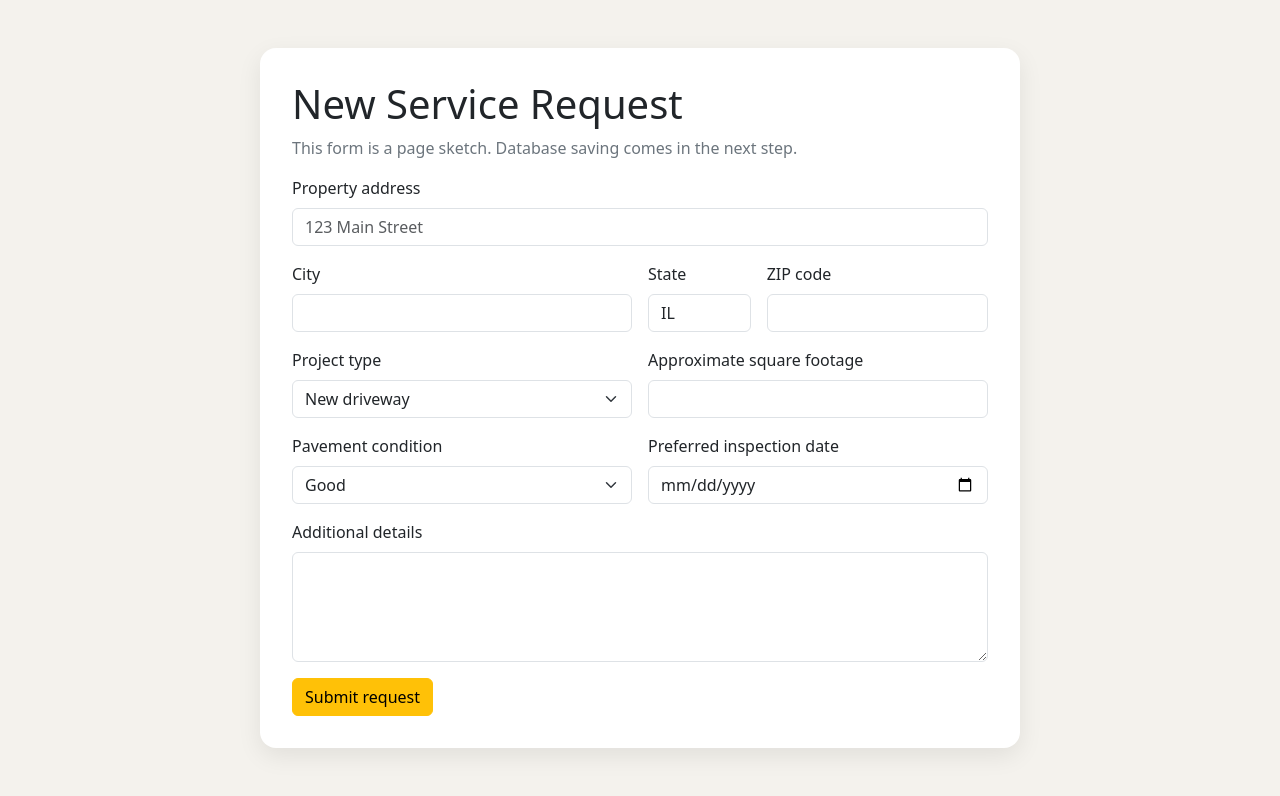
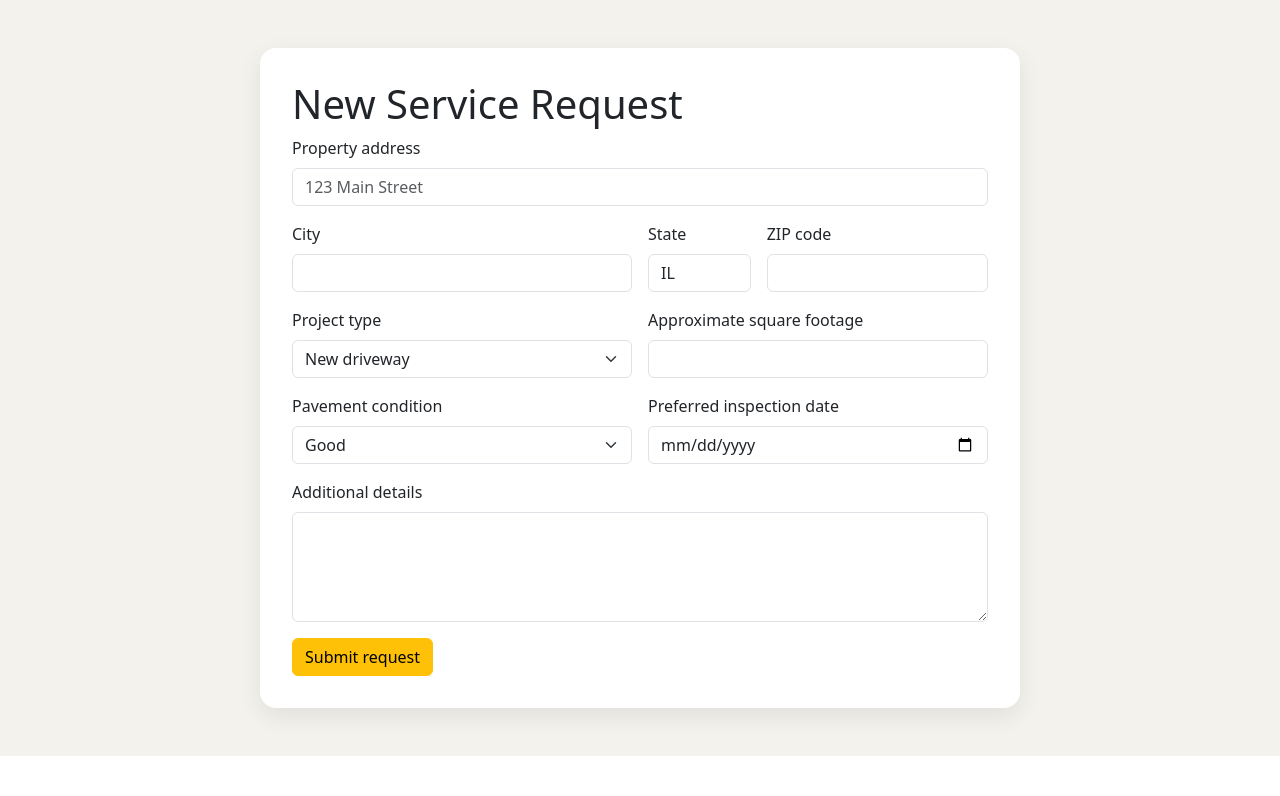
Before and after one commit to mayooo18/pavementconstruction, a Flask app: page /customer/request/new in a window 1280 px wide. Shown: the part 56-852 px from the top of the page. After the commit the page ends 812 px from the top, so only its background shows below. Run offline with Flask 3, Linux system fonts and the light colour scheme.

Commit message:
Remove sketch notes from login and request form
Co-Authored-By: Claude Opus 5.5 <noreply@anthropic.com>

```diff
--- a/templates/login.html
+++ b/templates/login.html
@@ -3,7 +3,6 @@
 {% block content %}
 <div class="form-panel mx-auto">
     <h1 class="h2">Login</h1>
-    <p class="text-secondary">Page sketch only. Login processing will be added next.</p>
     <form>
         <div class="mb-3"><label class="form-label">Email</label><input class="form-control" type="email"></div>
         <div class="mb-3"><label class="form-label">Password</label><input class="form-control" type="password"></div>
--- a/templates/request_form.html
+++ b/templates/request_form.html
@@ -3,7 +3,6 @@
 {% block content %}
 <div class="form-panel mx-auto">
     <h1>New Service Request</h1>
-    <p class="text-secondary">This form is a page sketch. Database saving comes in the next step.</p>
     <form class="row g-3">
         <div class="col-12"><label class="form-label">Property address</label><input class="form-control" placeholder="123 Main Street"></div>
         <div class="col-md-6"><label class="form-label">City</label><input class="form-control"></div>
```
